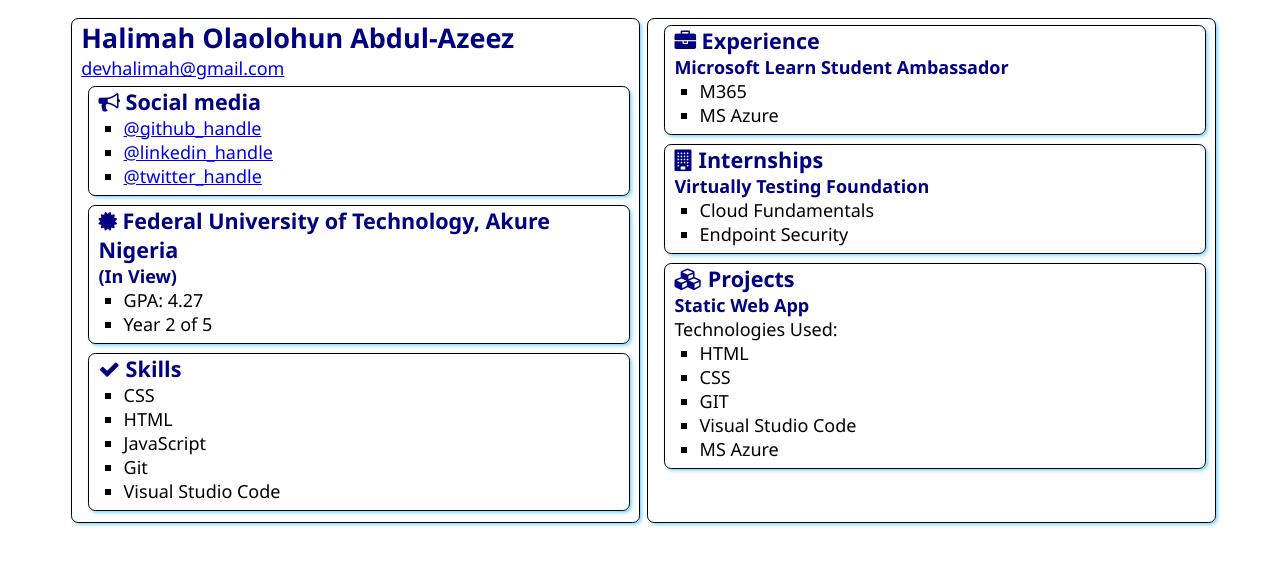
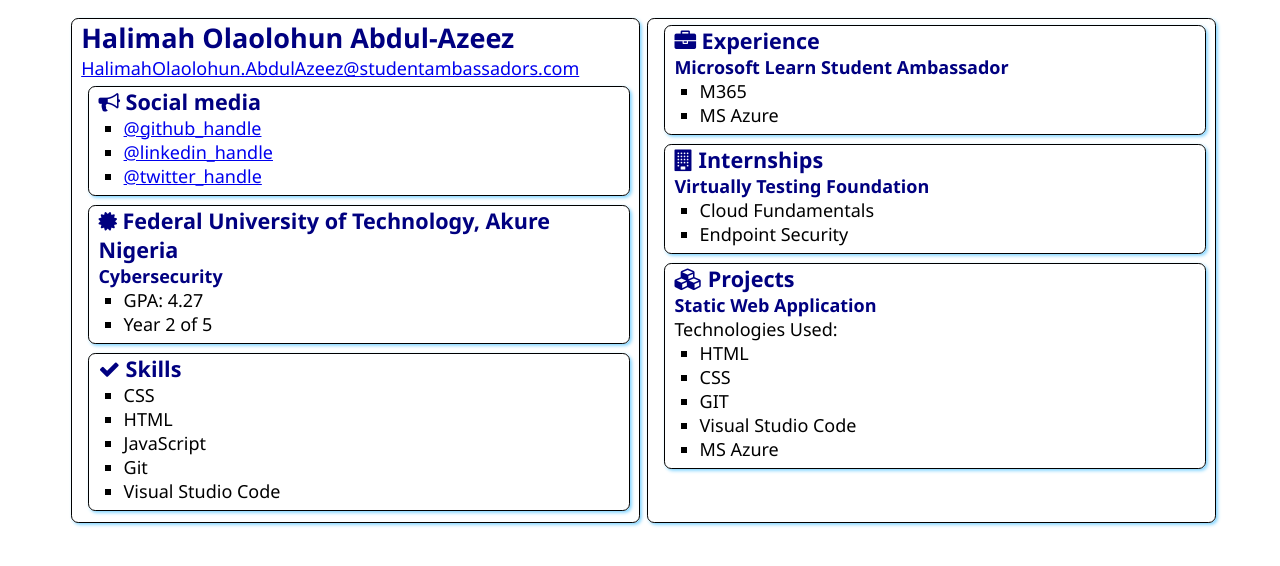
Before and after one commit to devhalimah/SATechnicalOnboarding, a plain HTML site: page src/index.html in a window 1280 px wide. Drawn offline with Linux system fonts and the light colour scheme.

Commit message:
Changed Email Address

```diff
--- a/src/index.html
+++ b/src/index.html
@@ -13,7 +13,7 @@
     <main>
         <article class="box">
             <h1>Halimah Olaolohun Abdul-Azeez</h1>
-            <div><a href="mailto:your.email@example.com">devhalimah@gmail.com</a></div>
+            <div><a href="mailto:your.email@example.com">HalimahOlaolohun.AbdulAzeez@studentambassadors.com</a></div>
 
             <section class="box">
                 <h2>
@@ -33,7 +33,7 @@
                         <i class="fa fa-certificate" aria-hidden="true"></i>
                         Federal University of Technology, Akure Nigeria
                     </h2>
-                    <h3>(In View)</h3>
+                    <h3>Cybersecurity</h3>
                     <ul>
                         <li>GPA: 4.27</li>
                         <li>Year 2 of 5</li>
@@ -85,7 +85,7 @@
                     Projects
                 </h2>
 
-                <h3>Static Web App</h3>
+                <h3>Static Web Application</h3>
                 <div>Technologies Used:</div>
                 <ul>
                     <li>HTML</li>
```
